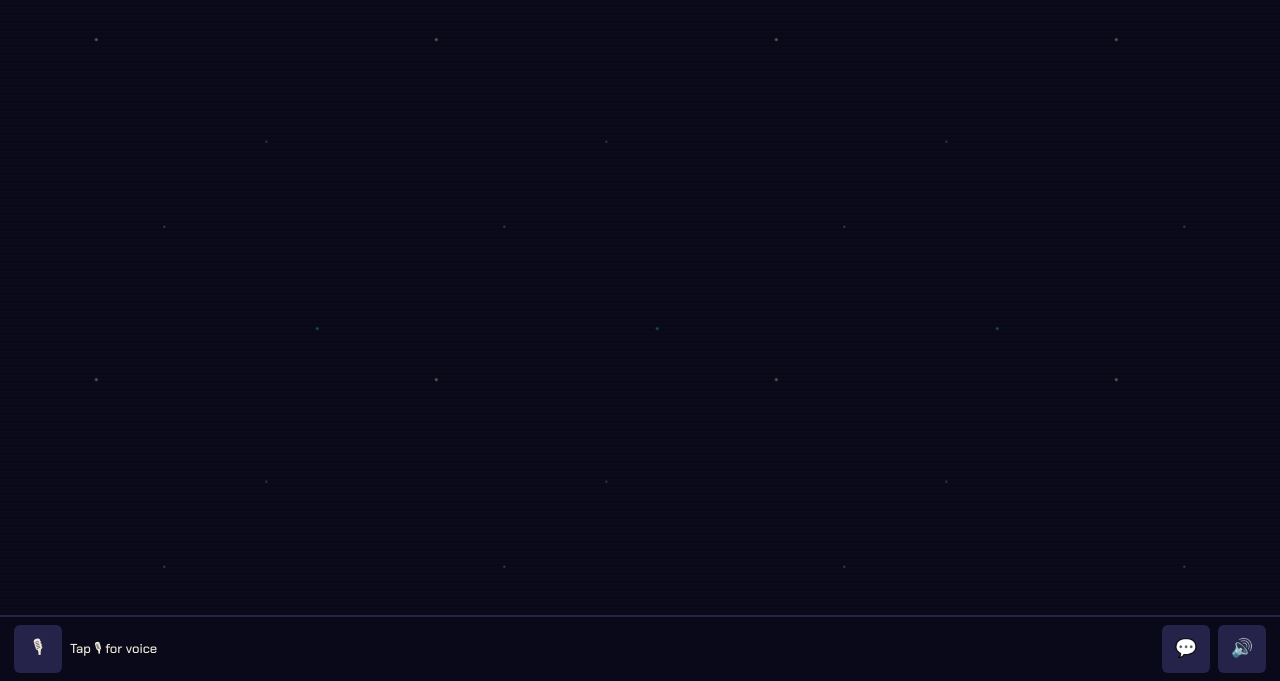
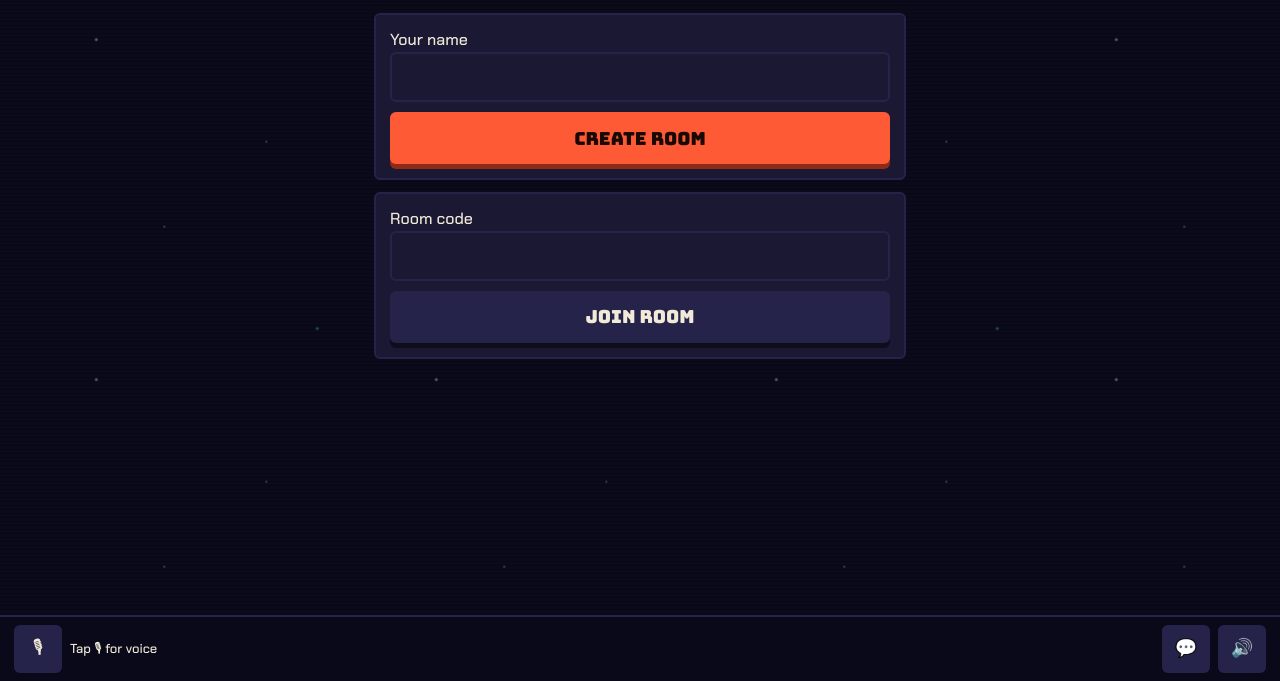
Before and after one commit to NAVADEEP2006-cmd/imposter-dead-air, a website: page index.html in a window 1280 px wide. Shown: the part 119-800 px from the top of the page. Drawn offline with Linux system fonts and the light colour scheme.

Commit message:
Fix blank screen on startup, restore render function, and add CSS appearance compatibility

```diff
--- a/index.html
+++ b/index.html
@@ -18,13 +18,13 @@ body:after{content:"";position:fixed;inset:0;background:repeating-linear-gradien
 #app{position:relative;z-index:1;max-width:560px;margin:auto;padding:var(--safe-t) 14px calc(80px + var(--safe-b));min-height:100%}
 h1,h2,h3{font-family:var(--d);font-weight:400;margin:0;line-height:1}h1{font-size:clamp(36px,12vw,64px);transform:rotate(-2deg)}h2{font-size:clamp(22px,5vw,28px)}
 .sub{color:var(--dim)}button,input,select{font:inherit;color:inherit}
-button{cursor:pointer;border:0;min-height:48px;touch-action:manipulation;-webkit-appearance:none}
+button{cursor:pointer;border:0;min-height:48px;touch-action:manipulation;appearance:none;-webkit-appearance:none}
 :focus-visible{outline:3px solid var(--ion);outline-offset:2px}
 .btn{background:var(--flare);color:#190905;font:400 clamp(16px,4vw,18px) var(--d);padding:12px 18px;border-radius:6px;box-shadow:0 5px 0 #8f2a14;width:100%;transition:transform .08s;min-height:52px}
 .btn:active{transform:translateY(4px);box-shadow:0 1px 0 #8f2a14}.btn[disabled]{opacity:.45;pointer-events:none}
 .btn.alt{background:var(--hull2);color:var(--bone);box-shadow:0 5px 0 #0007}
 .btn.green{background:#2dcc70;color:#0a2a14;box-shadow:0 5px 0 #1a7a42}
-input,select{width:100%;background:var(--hull);border:2px solid var(--hull2);border-radius:6px;padding:12px;font-size:16px;-webkit-appearance:none}
+input,select{width:100%;background:var(--hull);border:2px solid var(--hull2);border-radius:6px;padding:12px;font-size:16px;appearance:none;-webkit-appearance:none}
 .panel{background:var(--hull);border:2px solid var(--hull2);border-radius:6px;padding:14px;margin:12px 0}
 .code{font:clamp(36px,10vw,44px) var(--d);letter-spacing:.14em;color:var(--ion);text-align:center;user-select:all}
 .slots{display:grid;grid-template-columns:repeat(auto-fill,minmax(105px,1fr));gap:10px}
@@ -203,7 +203,6 @@ function connect(first){
     wsConnected=true;
     hideConnBanner();
     if(me)tx({t:'resume',code:me.code,id:me.id,token:me.token});
-    else if(first)render();
     updateVoiceUI();
   };
 
@@ -268,7 +267,10 @@ function intro(){
 function render(){if(!S)return home();const f={lobby,reveal,discussion,voting,results}[S.phase];if(!f)return;app.innerHTML=f();bind()}
 
 function home(){
-  app.innerHTML=`<h1>IMPOSTER</h1><p class="sub">Dead Air. One of you is faking it. Talk, listen, vote.</p><div class="panel"><label for="nm">Your name</label><input id="nm" maxlength="16" autocomplete="nickname" enterkeyhint="next" inputmode="text"><div style="height:10px"></div><button class="btn" id="mk">Create room</button></div><div class="panel"><label for="cd">Room code</label><input id="cd" maxlength="6" autocapitalize="characters" autocomplete="off" enterkeyhint="go" inputmode="text" style="text-transform:uppercase"><div style="height:10px"></div><button class="btn alt" id="jn">Join room</button></div>`;
+  const reconnectPanel = me ? `<div class="panel" style="text-align:center;border-color:var(--ion)"><p class="sub" style="margin:0 0 8px">Session found for room <b style="color:var(--ion)">${esc(me.code)}</b>…</p><button class="btn alt" id="cl-session" style="min-height:38px;padding:6px 12px;font-size:13px">Cancel & Enter New Room</button></div>` : '';
+  app.innerHTML=`<h1>IMPOSTER</h1><p class="sub">Dead Air. One of you is faking it. Talk, listen, vote.</p>${reconnectPanel}<div class="panel"><label for="nm">Your name</label><input id="nm" maxlength="16" autocomplete="nickname" enterkeyhint="next" inputmode="text"><div style="height:10px"></div><button class="btn" id="mk">Create room</button></div><div class="panel"><label for="cd">Room code</label><input id="cd" maxlength="6" autocapitalize="characters" autocomplete="off" enterkeyhint="go" inputmode="text" style="text-transform:uppercase"><div style="height:10px"></div><button class="btn alt" id="jn">Join room</button></div>`;
+  const cl=$('#cl-session');
+  if(cl)cl.onclick=()=>{me=null;localStorage.removeItem('imp-session');render()};
   const nm=()=>$('#nm').value.trim()||(toast('Enter a name first.'),'');
   $('#mk').onclick=()=>{const n=nm();if(n)tx({t:'create',name:n})};
   $('#jn').onclick=()=>{const n=nm(),c=$('#cd').value.trim().toUpperCase();if(!n)return;if(c.length!==6)return toast('Room codes have 6 characters.');tx({t:'join',name:n,code:c})};
@@ -326,7 +328,7 @@ function bind(){
   on('#cast',()=>{tx({t:'vote',target:sel});sfx.vote()});
 }
 
-const CATS=__CATS__;
+const CATS = (typeof __CATS__ !== 'undefined' && Array.isArray(__CATS__)) ? __CATS__ : ['ANIMALS', 'FOOD & DRINK', 'PLACES', 'OBJECTS', 'ACTIVITIES', 'POP CULTURE'];
 
 // ---------- timer display ----------
 let timerInterval=null;
@@ -752,6 +754,7 @@ window.addEventListener('beforeunload',()=>{
   clearInterval(speakingInterval);
 });
 
+render();
 updateVoiceUI();
 connect(true);
 </script></body></html>
```
Also changed, not shown: public/index.html (+8 -5 lines).
